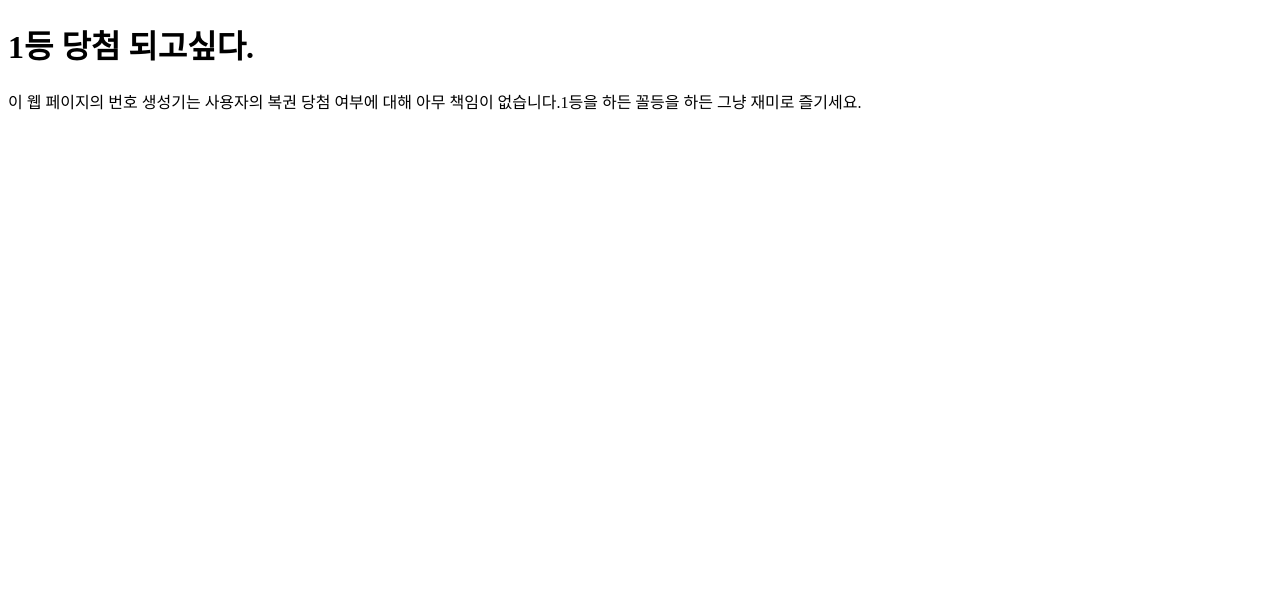
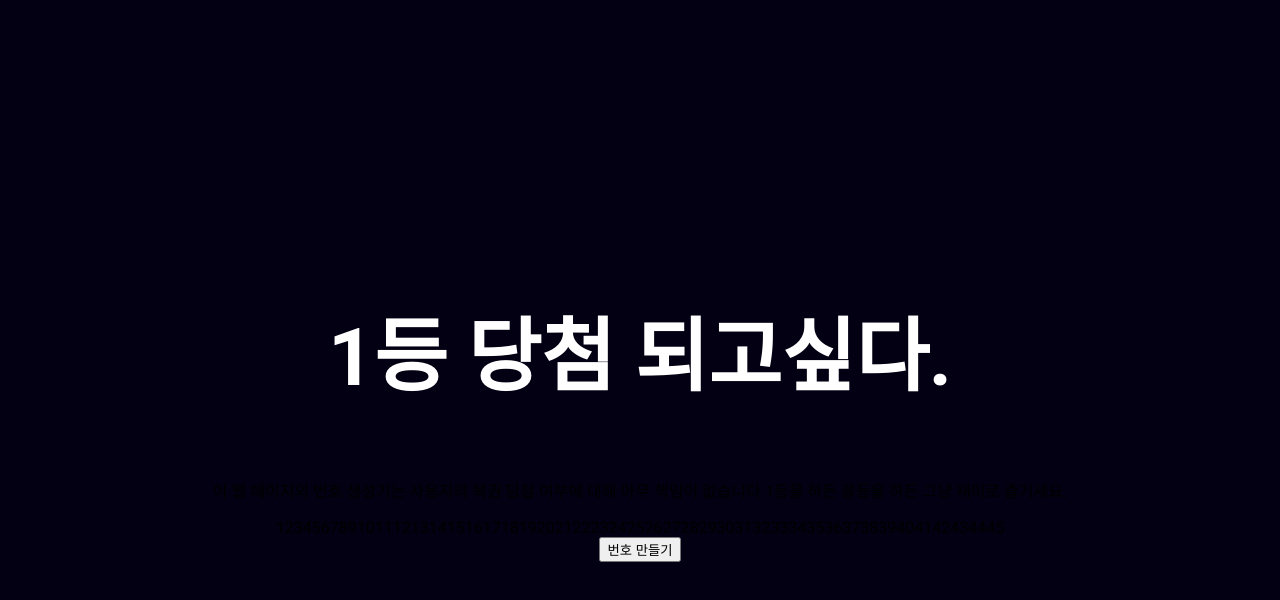
Before and after one commit to movie42/vanillaJS_50Days_PJ, a plain HTML site: page lottoNumberGenerator/index.html in a window 1280 px wide. Drawn offline with Linux system fonts and the light colour scheme; files that its build step writes are made by us from their sources.

Commit message:
update lottom number generator

```diff
--- a/lottoNumberGenerator/index.html
+++ b/lottoNumberGenerator/index.html
@@ -3,6 +3,7 @@
   <head>
     <title>Parcel Sandbox</title>
     <meta charset="UTF-8" />
+    <link rel="stylesheet" href="style.css">
   </head>
   <body>
     <h1>1등 당첨 되고싶다.</h1>
@@ -10,8 +11,7 @@
       이 웹 페이지의 번호 생성기는 사용자의 복권 당첨 여부에 대해 아무
       책임이 없습니다.1등을 하든 꼴등을 하든 그냥 재미로 즐기세요.
     </p>
-
     <div id="app"></div>
-    <script src="src/index.js"></script>
+    <script src="index.js"></script>
   </body>
 </html>
--- a/lottoNumberGenerator/index.js
+++ b/lottoNumberGenerator/index.js
@@ -1,5 +1,3 @@
-import "./styles.css";
-
 const app = document.getElementById("app");
 const btn = document.createElement("button");
 const numbersContainer = document.createElement("div");
```
